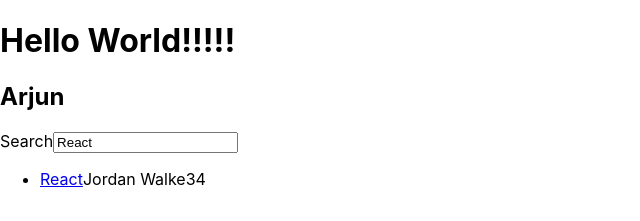
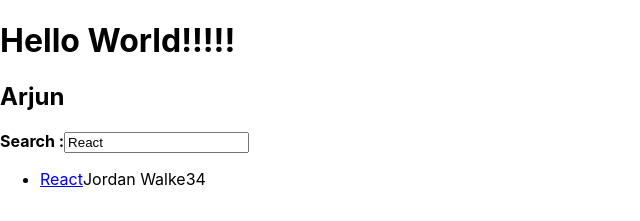
Before and after one commit to letsmailarjunmurali/React_Bunch, a React (Create React App) app in the folder RoadToReact/hacker-stories/: page / in a window 1280 px wide. Shown: the top 221 px of the page, without its empty margins (0-640 px from the left). Built offline with nearby package versions, Linux system fonts and the light colour scheme.

Commit message:
react_component_composition

```diff
--- a/RoadToReact/hacker-stories/src/App.js
+++ b/RoadToReact/hacker-stories/src/App.js
@@ -71,14 +71,23 @@
         label="Search"
         value={search}
         onInputChange={onSearch}
-      />
+      >
+        <strong>Search :</strong>
+      </InputWithLabel>
     </>
   );
 };
 
-const InputWithLabel = ({ id, label, value, type = "text", onInputChange }) => (
+const InputWithLabel = ({
+  id,
+  label,
+  value,
+  type = "text",
+  onInputChange,
+  children,
+}) => (
   <>
-    <label htmlFor={id}>{label}</label>
+    <label htmlFor={id}>{children}</label>
     <input id={id} type={type} value={value} onChange={onInputChange} />
   </>
 );
```
Also changed, not shown: RoadToReact/hacker-stories/readme.txt.
